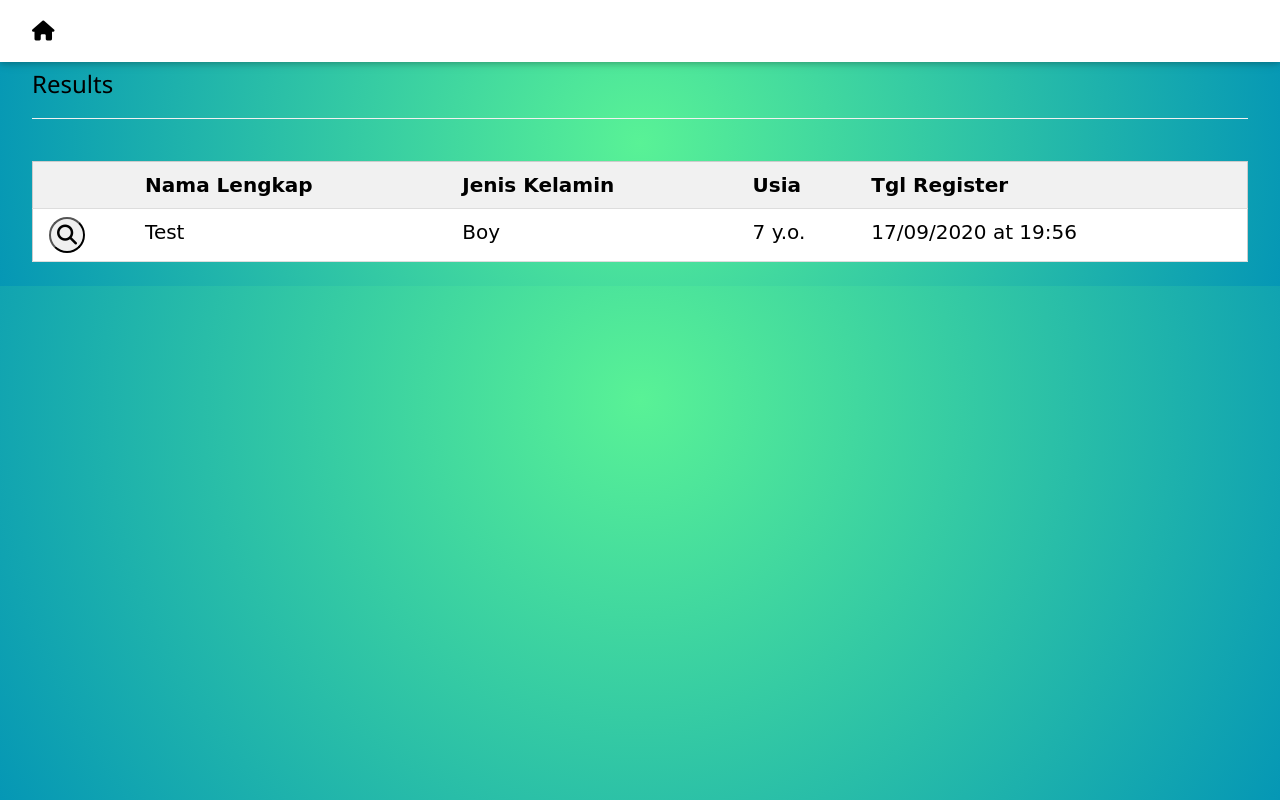
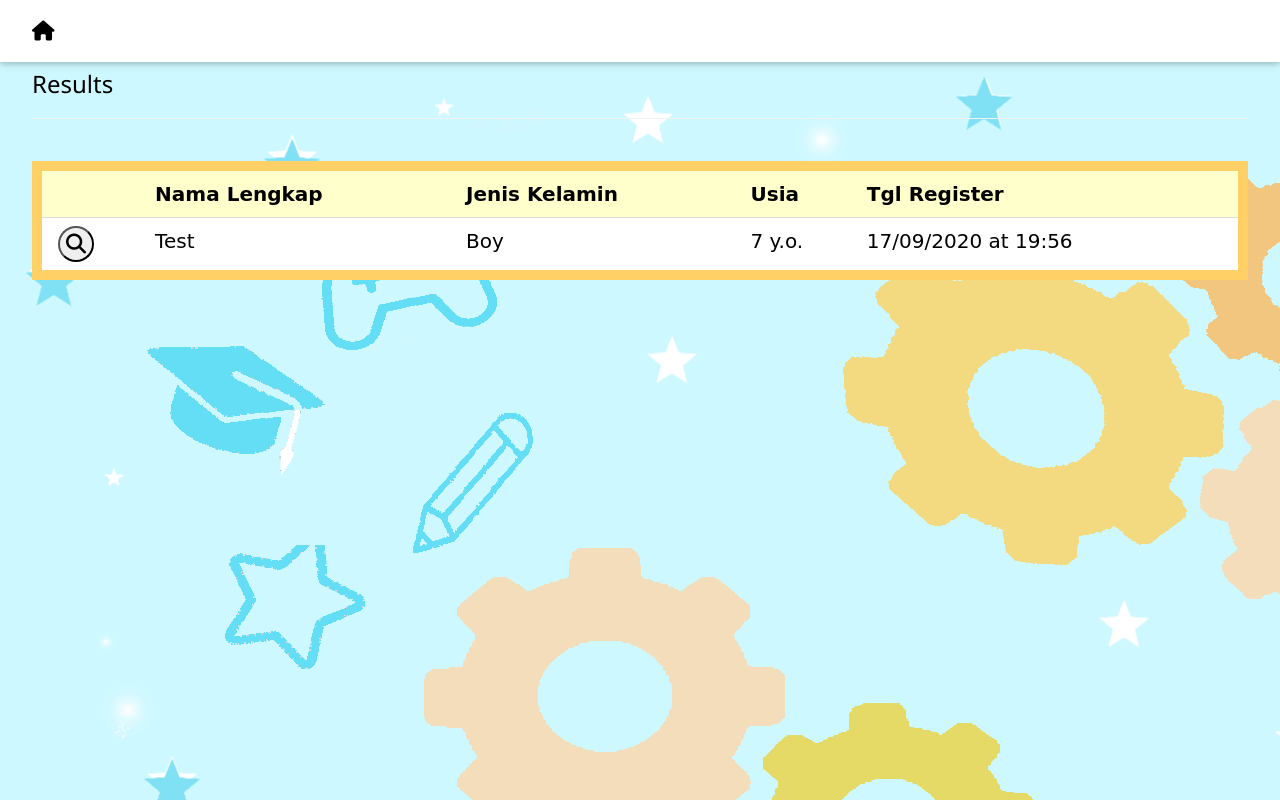
Before and after one commit to alfin06/CHCmodel-Games, a PHP site: page /result.php in a window 1280 px wide. Run offline with PHP 8.4, Linux system fonts and the light colour scheme; data comes from the database, SQL or seed files in the repository; some libraries are stand-ins or nearby versions.

Commit message:
add more styles

```diff
--- a/css/rush_hour.css
+++ b/css/rush_hour.css
@@ -19,9 +19,7 @@ button {
 }
 
 body {
-  /*background-image: url('http://image.shutterstock.com/z/stock-vector-a-cartoon-traffic-jam-scene-cityscape-traffic-52014274.jpg');*/
-  background: rgb(89,242,150);
-background: radial-gradient(circle, rgba(89,242,150,1) 0%, rgba(5,151,181,1) 100%);
+      background-color: #b82bcd8;;
     font-family: 'Fredoka One', cursive;
       font-size: 20px;
 }
--- a/game1.php
+++ b/game1.php
@@ -30,8 +30,7 @@
 	<style>
 	html, body {
       min-height: 100%;
-      background: rgb(89,242,150);
-	  background: radial-gradient(circle, rgba(89,242,150,1) 0%, rgba(5,151,181,1) 100%);
+      background-color: #82bcd8;;
     }
     body, div, form, input, select, p {
       padding: 0;
--- a/menu.php
+++ b/menu.php
@@ -17,8 +17,7 @@
  <style>
       html, body {
       min-height: 100%;
-      background: rgb(89,242,150);
-background: radial-gradient(circle, rgba(89,242,150,1) 0%, rgba(5,151,181,1) 100%);
+      background: #82bcd8;
       }
       body, div, form, input, select, p {
       padding: 0;
--- a/result.php
+++ b/result.php
@@ -21,8 +21,8 @@
 
 	html, body {
       min-height: 100%;
-      background: rgb(89,242,150);
-	  background: radial-gradient(circle, rgba(89,242,150,1) 0%, rgba(5,151,181,1) 100%);
+      background-image: url("images/bg1.png");
+      background-color: #cccccc;
     }
 
     body, div, form, input, select, p {
@@ -36,6 +36,11 @@
 
 	button {
 		cursor: pointer;
+	 }
+	 .dv_tableresult{
+	 	background-color: #ff5f5f;
+  border-radius: 25px;
+  border:10px solid #ffd065;
 	 }
 </style>
 <body>
@@ -59,9 +64,9 @@
   <div class="w3-row-padding">
     <div class="w3-col m12 w3-margin-bottom">
       <div class="w3-display-container">
-		<table class="w3-table-all w3-hoverable">
+		<table class="w3-table-all w3-hoverable dv_tableresult ">
 			<thead>
-				<tr class="w3-light-grey">
+				<tr class="w3-pale-yellow">
 					<th>&nbsp;</th>
 					<th>Nama Lengkap</th>
 					<th>Jenis Kelamin</th>
```
